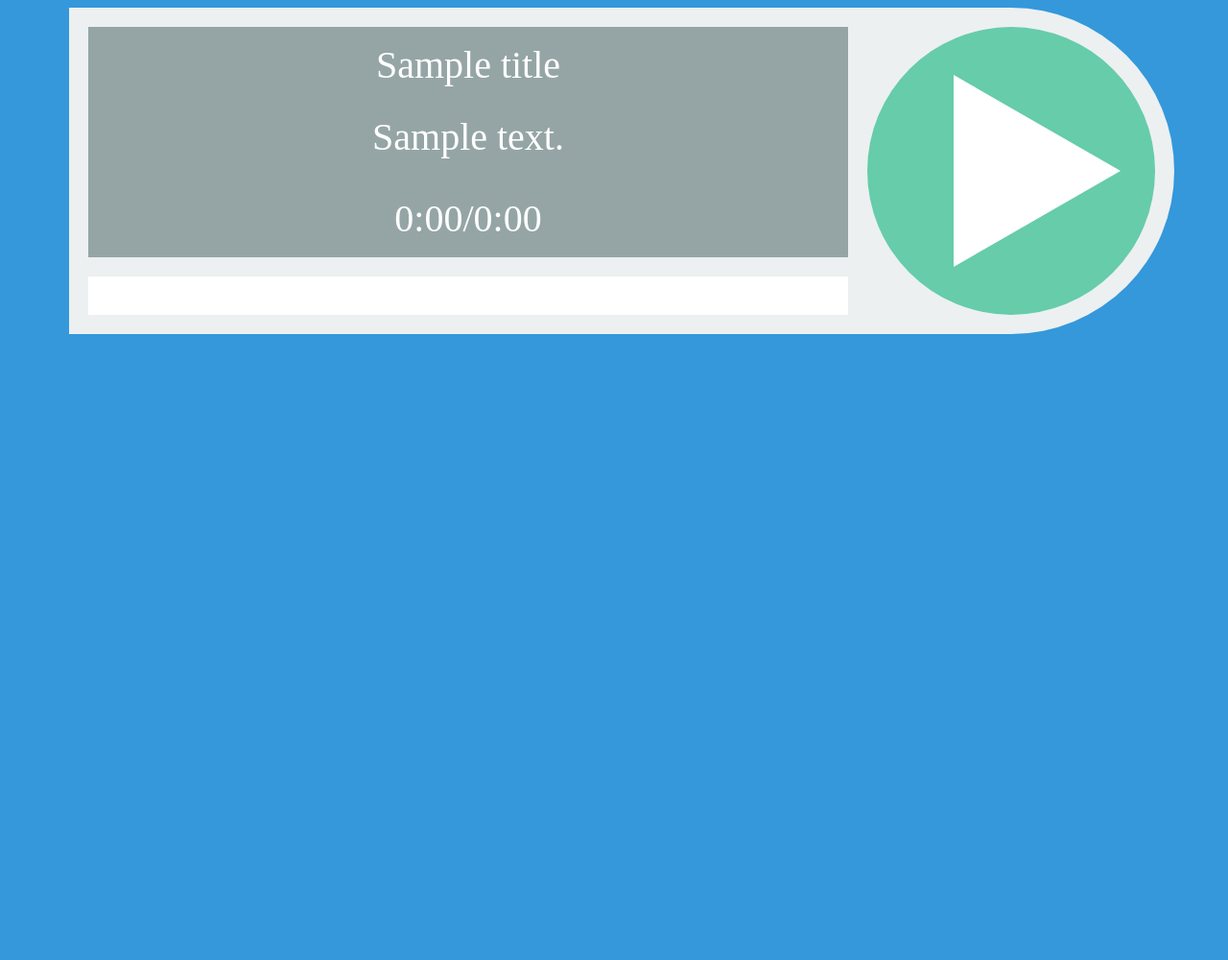
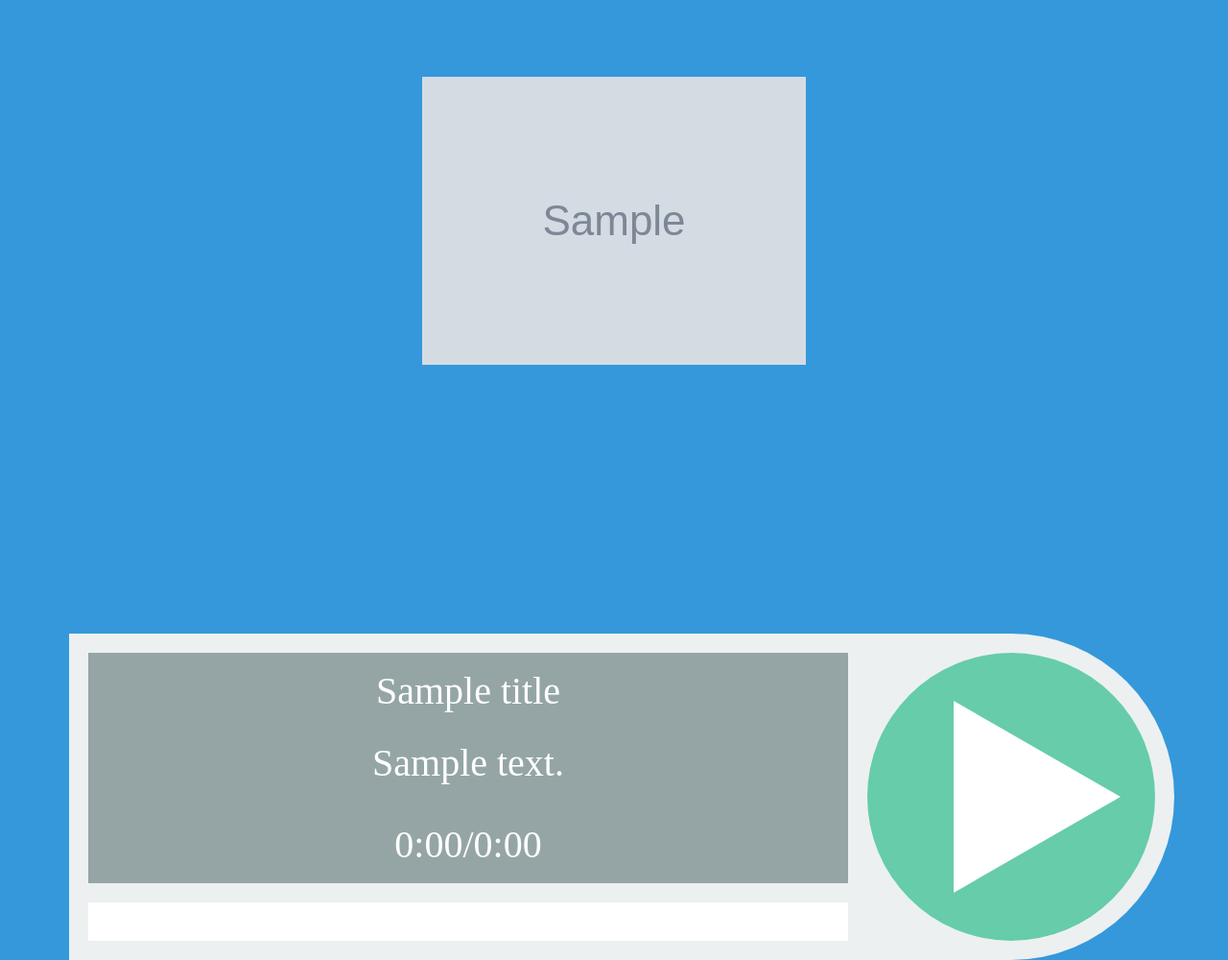
Before and after one commit to syb1001/ThuHelper, a Django app: template ThuHelper/templates/player.html in a window 1280 px wide. Shown: the whole page at 96% size. Before the commit the page ends 348 px from the top, so only its background shows below. Run offline with Django 3.2, Linux system fonts and the light colour scheme; the template is opened without the code that fills it: most values are stand-ins (such as "Sample title", 1, 10 or a date in 2020); grey boxes marked "Sample" are stand-in pictures.

Commit message:
修改播放器进度条点击事件以支持安卓设备，增加音乐专辑图片

```diff
--- a/ThuHelper/database.py
+++ b/ThuHelper/database.py
@@ -140,7 +140,8 @@ def getOneMusicByType(dict):
     return {
         'Title': music.title,
         'Singer': music.singer,
-        'Description': music.singer
+        'Description': music.singer,
+        'ImageUrl': music.imageURL
     }
 
 def adduser(openid):
--- a/ThuHelper/music.py
+++ b/ThuHelper/music.py
@@ -22,7 +22,8 @@ def getRandomMusicByType(dict):
             'Singer': '',
             'Description': '',
             'Url': '',
-            'HQUrl': ''
+            'HQUrl': '',
+            'ImageUrl': ''
         }
 
     # 使用百度音乐搜索接口
--- a/ThuHelper/templates/player.html
+++ b/ThuHelper/templates/player.html
@@ -10,6 +10,13 @@
 		<source src="{{ musicUrl }}">
         抱歉，您的浏览器不支持html5播放器
 	</audio>
+    <div id="image">
+        {% ifequal imageUrl '' %}
+            <img src="../../static/images/album.jpg">
+        {% else %}
+            <img src="{{ imageUrl }}">
+        {% endifequal %}
+    </div>
 	<div id="controls">
 		<div id="btnwrap">
 			<div id="btn" class="play"></div>
--- a/ThuHelper/views.py
+++ b/ThuHelper/views.py
@@ -50,7 +50,8 @@ def musicplay(request):
     return render_to_response('player.html', {
         'musicUrl': music['Url'],
         'title': music['Title'],
-        'description': music['Description']
+        'description': music['Description'],
+        'imageUrl': music['ImageUrl']
     })
 
 # 音乐插入后台页面
--- a/static/js/player.js
+++ b/static/js/player.js
@@ -61,10 +61,8 @@ btn.addEventListener('click', function() {
 totalProgress.addEventListener('click', function(e) {
 	var leftPos = document.getElementById('controls').offsetLeft + this.offsetLeft;
 	var len = e.clientX - leftPos;
-	if (len / totalProgress.offsetWidth <= audio.buffered.end(0) / audio.duration) {
-		currentProgress.style.width = len + 'px';
-		audio.currentTime = audio.duration * len / totalProgress.offsetWidth;
-	}
+	currentProgress.style.width = len + 'px';
+	audio.currentTime = audio.duration * len / totalProgress.offsetWidth;
 });
 
 // 对DOM元素的CSS类进行操作
--- a/static/styles/player.css
+++ b/static/styles/player.css
@@ -1,5 +1,18 @@
 body {
 	background-color: #3498db;
+}
+
+#image {
+	text-align: center;
+	margin: 80px auto;
+	width: 500px;
+	height: 500px;
+	background-color: #3498db;
+}
+
+#image img {
+	max-width: 500px;
+	max-height: 500px;
 }
 
 #controls {
```
Also changed, not shown: static/images/album.jpg (added).
